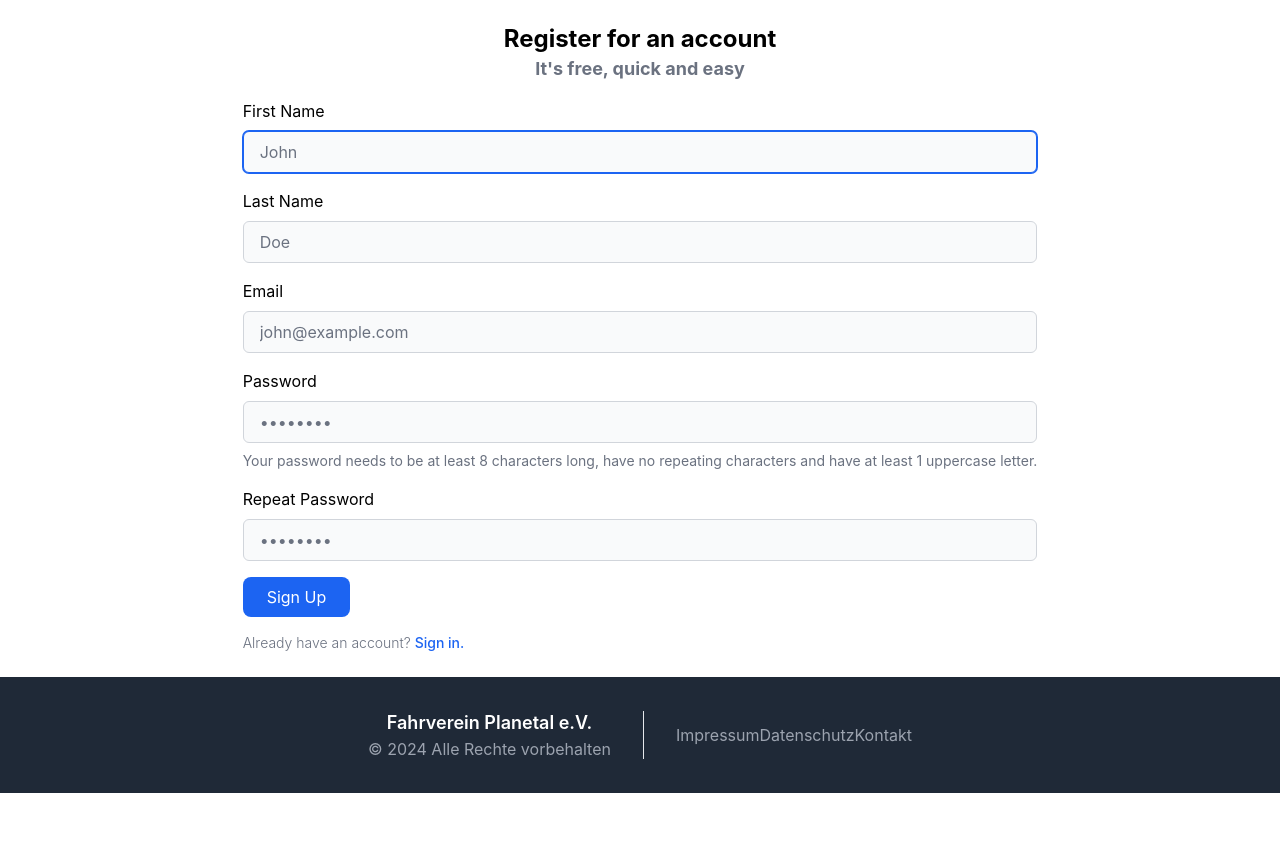
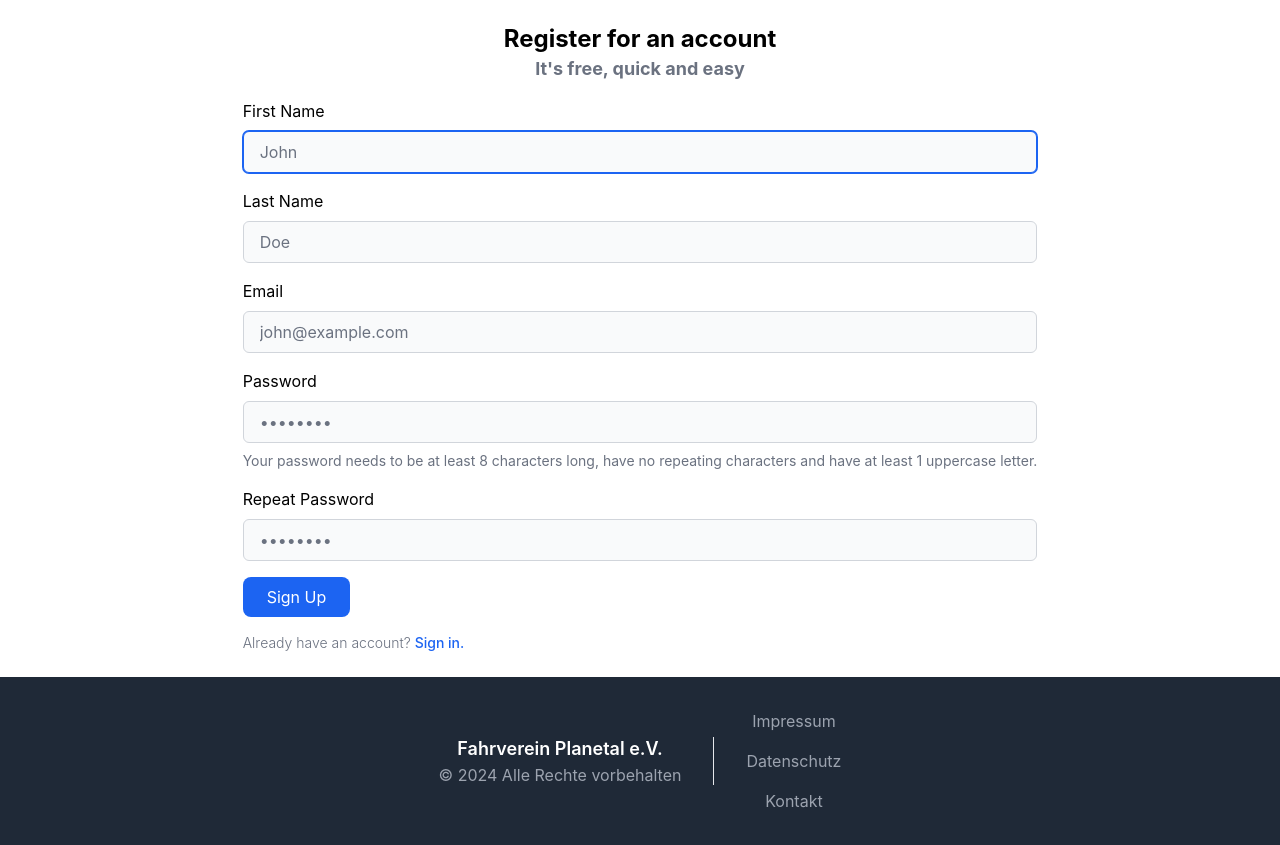
Before and after one commit to FischLord/flask-verein, a Flask app: page /register in a window 1280 px wide. Shown: the part 113-958 px from the top of the page. Before the commit the page ends 906 px from the top, so only its background shows below. Run offline with Flask 3, Linux system fonts and the light colour scheme; some libraries are stand-ins or nearby versions.

Commit message:
footer rdy

```diff
--- a/app/templates/boilerplate/footer.html
+++ b/app/templates/boilerplate/footer.html
@@ -14,7 +14,7 @@
       <div class="block md:hidden w-full border-t border-gray-600 my-4"></div>
 
       <!-- Links -->
-      <div class="flex flex-col md:flex-row items-center space-y-4 md:space-y-0 md:space-x-6 text-center">
+      <div class="flex flex-col items-center space-y-4 text-center">
         <a href="#" class="text-gray-400 hover:text-white transition-colors">Impressum</a>
         <a href="#" class="text-gray-400 hover:text-white transition-colors">Datenschutz</a>
         <a href="#" class="text-gray-400 hover:text-white transition-colors">Kontakt</a>
```
